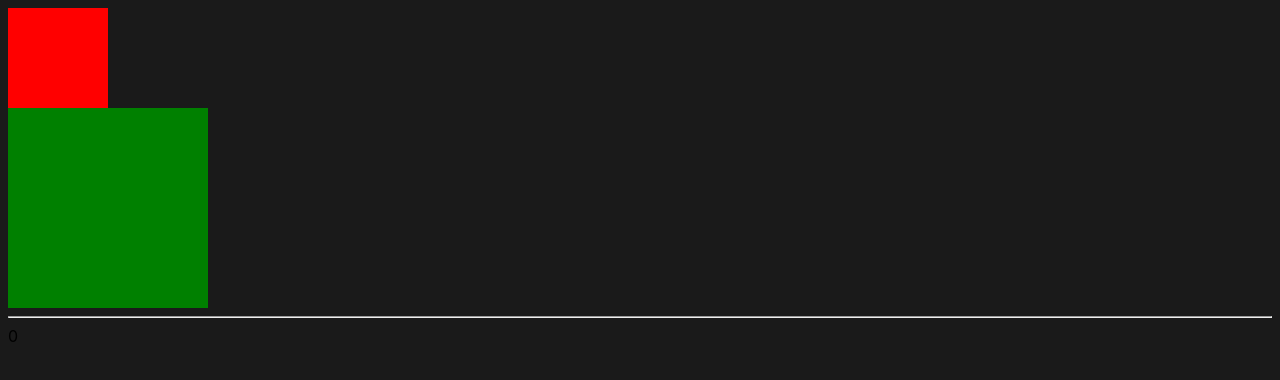
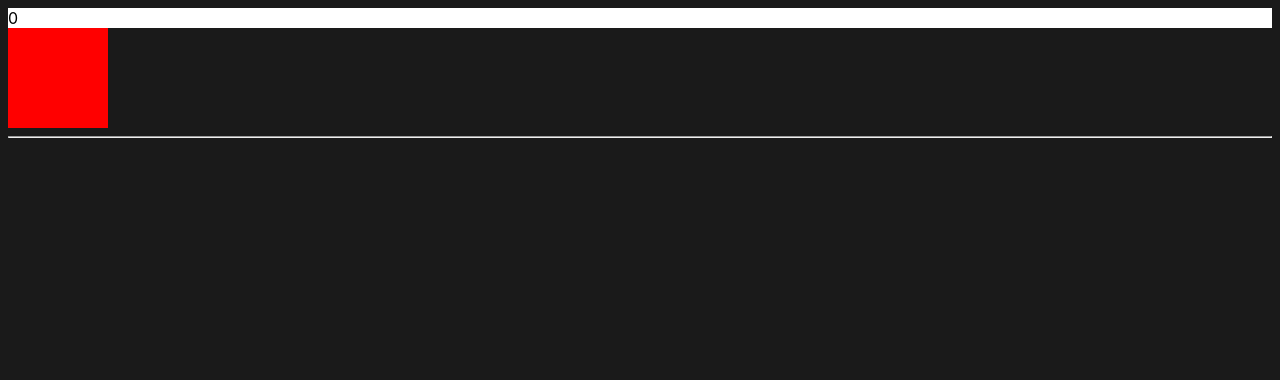
Before and after one commit to PaxDaciae/WorkshopOne, a React (Vite) app in the folder fidgetOne/: page / in a window 1280 px wide. Shown: the top 380 px of the page. Built offline with nearby package versions, Linux system fonts and the light colour scheme.

Commit message:
Functionality test for Cubes

```diff
--- a/fidgetOne/Components/ClickCube.jsx
+++ b/fidgetOne/Components/ClickCube.jsx
@@ -34,6 +34,9 @@ export default function Cube(props){
             backgroundColor: 'green'
 
         },
+        background:{
+            backgroundColor: "white"
+        },
         buttonStyle: {
             width: "100px",
             height: "100px",
@@ -60,10 +63,15 @@ export default function Cube(props){
     return(
         <div>
             {/* <a style = {styles.Squirrel} onClick = {props.handleClick}><img src = {Squirrel}></img></a> */}
-            <div style = {styles.smallCube}></div>
-            <div style = {styles.largeCube}></div>
+            <div style = {styles.background}>
+                {props.count}
+            </div>
+
+            <div onClick = {props.handleClick}>
+                {props.count < 3 ? <div style = {styles.smallCube}></div> : <div style = {styles.largeCube}></div>}
+            </div>
             <hr></hr>
-            {props.count}
+
         </div>
         // <div style = {cubeStyle} onClick = {() => {clickEvent(props)}} className = "testCube">
         //     {/* {(props.count <= 3) ? props.count : props.count%4}
--- a/fidgetOne/src/App.jsx
+++ b/fidgetOne/src/App.jsx
@@ -3,14 +3,18 @@ import Cube from "../Components/ClickCube"
 import './App.css'
 
 function App() {
+  // APP-LEVEL STATE FOR CUBE COMPONENT //
   const [count, setCount] = useState(0)
 
+
+  // STYLE FOR CUBE COMPONENT HOLDER //
   const containerStyle = {
     margin: "auto",
   }
 
+  // THIS FUNCTION SHIFTS CUBE STATE FROM 1 TO 3//
   function clickAddCounter(){
-    setCount(prevCount => (prevCount + 1)%4)
+    setCount(prevCount => (prevCount)%3 + 1)
   }
 
   return (
```
